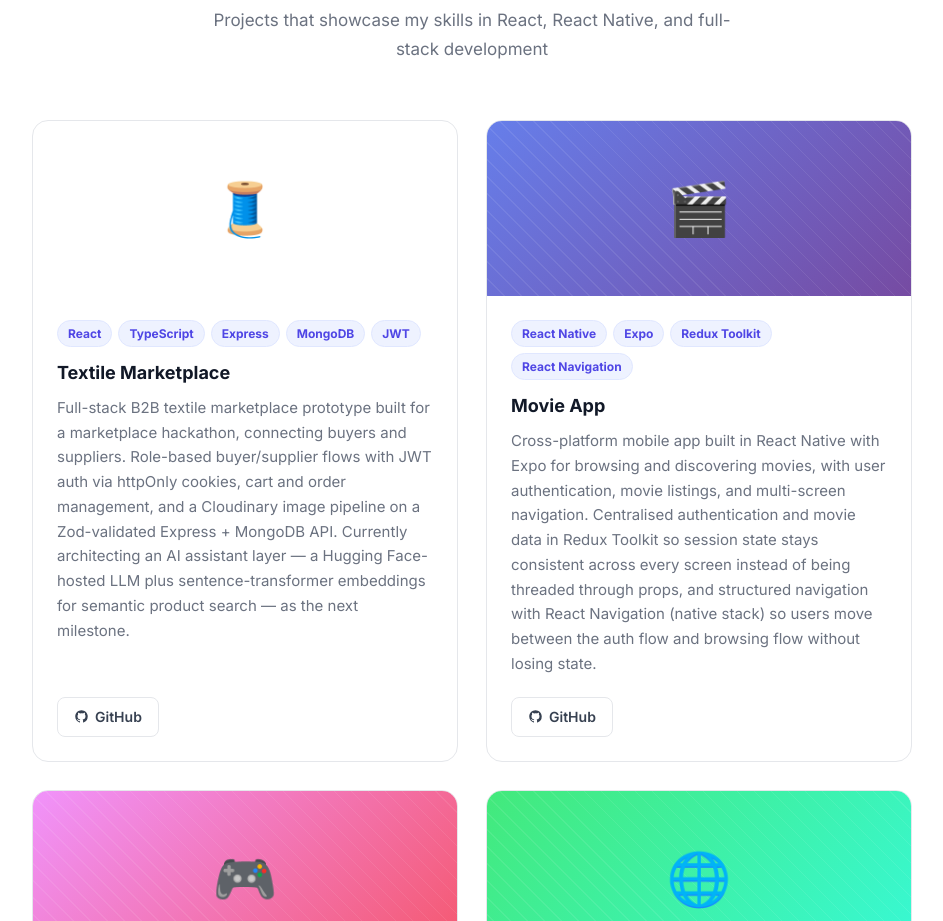
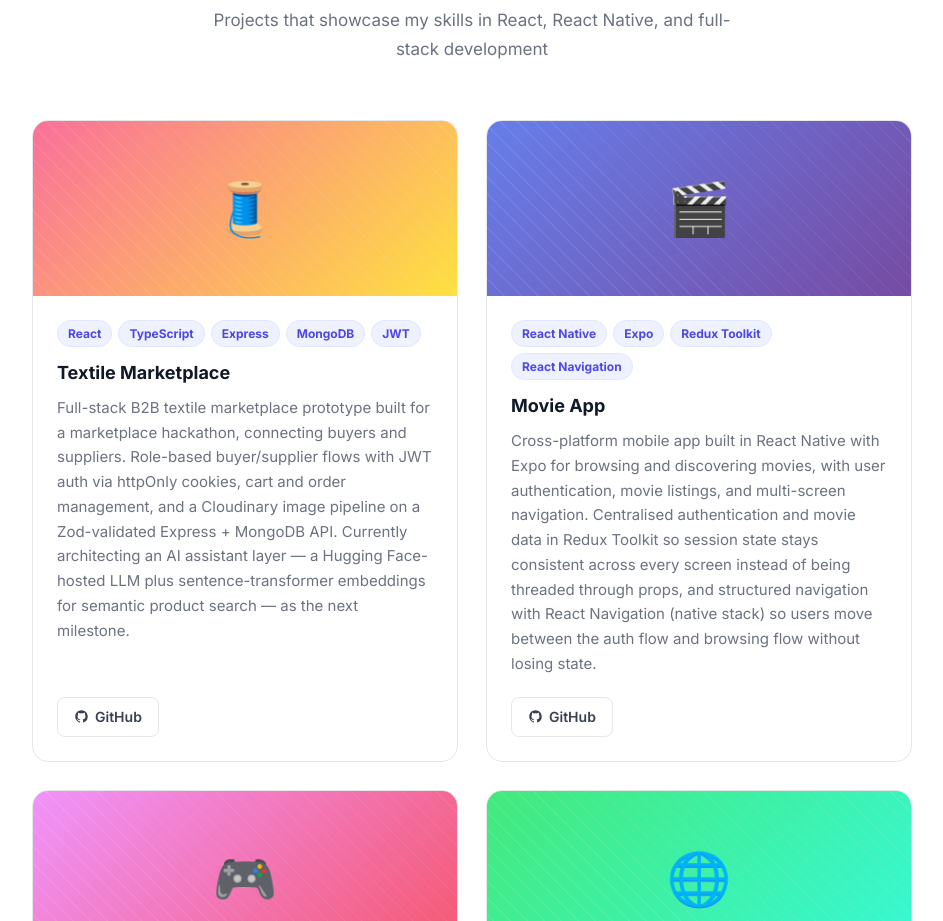
Before and after one commit to Paras-pp/Portfolio, a React (Vite) app in the folder client/: page / in a window 1280 px wide. Shown: the part 4820-5741 px from the top of the page, without its empty margins (168-1111 px from the left). Built offline with nearby package versions, Linux system fonts and the light colour scheme.

Commit message:
Add project-cover-4 gradient for Textile Marketplace card

```diff
--- a/client/src/App.css
+++ b/client/src/App.css
@@ -765,6 +765,7 @@ section { padding: 100px 0; }
 .project-cover-1 { background: linear-gradient(135deg, #667eea, #764ba2); }
 .project-cover-2 { background: linear-gradient(135deg, #f093fb, #f5576c); }
 .project-cover-3 { background: linear-gradient(135deg, #43e97b, #38f9d7); }
+.project-cover-4 { background: linear-gradient(135deg, #fa709a, #fee140); }
 
 .project-body {
   padding: 24px;
```
